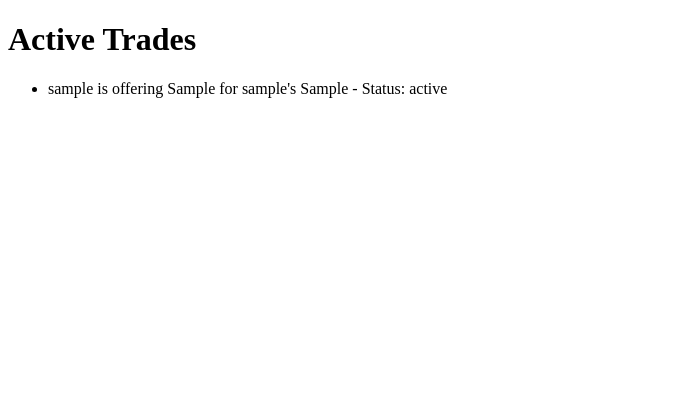
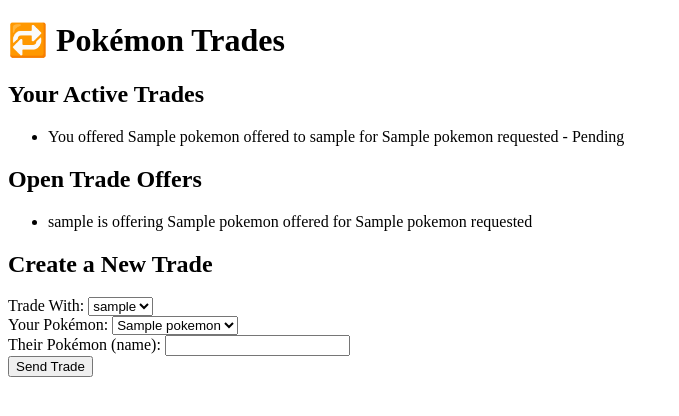
Before and after one commit to laurenaschmidt/project-2, a Django app: template PokeTrade/trading/templates/trading/trade_list.html in a window 1280 px wide. Shown: the part 26-442 px from the top of the page, without its empty margins (0-679 px from the left). Run offline with Django 3.2, Linux system fonts and the light colour scheme; the template is opened without the code that fills it: most values are stand-ins (such as "Sample title", 1, 10 or a date in 2020).

Commit message:
trading page

```diff
--- a/PokeTrade/trading/templates/trading/base.html
+++ b/PokeTrade/trading/templates/trading/base.html
@@ -9,7 +9,7 @@
     <nav>
         <a href="{% url 'trading:home' %}">Home</a> |
         <a href="{% url 'trading:profile' %}">Profile</a> |
-        <a href="{% url 'trading:trade' %}">Trading</a> |
+        <a href="{% url 'trading:trade_list' %}">Trading</a> |
         <a href="{% url 'trading:leaderboard' %}">Leaderboard</a> |
         <a href="{% url 'trading:marketplace' %}">Marketplace</a> |
         <a href="{% url 'trading:notifications' %}">Notifications</a> |
--- a/PokeTrade/trading/templates/trading/home.html
+++ b/PokeTrade/trading/templates/trading/home.html
@@ -23,7 +23,7 @@
         {% endfor %}
     </ul>
     <a href="{% url 'trading:profile' %}">Profile</a>
-    <a href="{% url 'trading:trade' %}">Trade</a>
+    <a href="{% url 'trading:trade_list' %}">Trade</a>
     <a href="{% url 'trading:marketplace' %}">Marketplace</a>
     <a href="{% url 'trading:leaderboard' %}">Leaderboard</a>
     <a href="{% url 'trading:notifications' %}">Notifications</a>
--- a/PokeTrade/trading/templates/trading/trade_list.html
+++ b/PokeTrade/trading/templates/trading/trade_list.html
@@ -1,18 +1,63 @@
 {% extends 'trading/base.html' %}
 {% block content %}
-<head>
-    <meta charset="UTF-8">
-    <meta name="viewport" content="width=device-width, initial-scale=1.0">
-    <title>Active Trades</title>
-</head>
-<body>
-    <h1>Active Trades</h1>
-    <ul>
-        {% for trade in trades %}
-            <li>
-                {{ trade.sender.user.username }} is offering {{ trade.pokemon_offered }} for {{ trade.receiver.user.username }}'s {{ trade.pokemon_requested }} - Status: {{ trade.status }}
-            </li>
-        {% endfor %}
-    </ul>
-</body>
+<h1>🔁 Pokémon Trades</h1>
+
+<h2>Your Active Trades</h2>
+<ul>
+  {% for trade in user_trades %}
+    <li>
+      You offered {{ trade.pokemon_offered.name }} to {{ trade.receiver.user.username }}
+      for {{ trade.pokemon_requested.name }}
+      {% if not trade.accepted %}
+        - Pending
+      {% else %}
+        - ✅ Accepted
+      {% endif %}
+    </li>
+  {% empty %}
+    <li>No trades yet.</li>
+  {% endfor %}
+</ul>
+
+<h2>Open Trade Offers</h2>
+<ul>
+  {% for trade in available_trades %}
+    <li>
+      {{ trade.sender.user.username }} is offering
+      {{ trade.pokemon_offered.name }} for
+      {{ trade.pokemon_requested.name }}
+      {% if trade.receiver == user_profile and not trade.accepted %}
+      <form method="post" action="{% url 'trading:accept_trade' trade.id %}">
+        {% csrf_token %}
+        <button type="submit">Accept</button>
+      </form>
+      {% endif %}
+    </li>
+  {% empty %}
+    <li>No open trades.</li>
+  {% endfor %}
+</ul>
+
+<h2>Create a New Trade</h2>
+<form method="post" action="{% url 'trading:create_trade' %}">
+  {% csrf_token %}
+  <label for="receiver">Trade With:</label>
+  <select name="receiver_id">
+    {% for user in other_users %}
+      <option value="{{ user.id }}">{{ user.user.username }}</option>
+    {% endfor %}
+  </select><br>
+
+  <label for="pokemon_offered">Your Pokémon:</label>
+  <select name="pokemon_offered_id">
+    {% for pokemon in user_profile.owned_pokemon.all %}
+      <option value="{{ pokemon.id }}">{{ pokemon.name }}</option>
+    {% endfor %}
+  </select><br>
+
+  <label for="pokemon_requested">Their Pokémon (name):</label>
+  <input type="text" name="pokemon_requested_name"><br>
+
+  <button type="submit">Send Trade</button>
+</form>
 {% endblock %}
--- a/PokeTrade/trading/urls.py
+++ b/PokeTrade/trading/urls.py
@@ -11,7 +11,6 @@ urlpatterns = [
     path('wishlist/', views.wishlist, name='wishlist'),
     path('leaderboard/', views.leaderboard, name='leaderboard'),
     path('profile/', views.profile, name='profile'),
-    path('trade/', views.trade, name='trade'),
     path('sale/', views.sale, name='sale'),
     path('notifications/', views.notifications, name='notifications'),
     path('profile/', views.profile, name='profile'),
@@ -26,4 +25,8 @@ urlpatterns = [
     path('favorite/<int:pokemon_id>/', views.favorite_pokemon, name='favorite_pokemon'),
     path('buy/<int:pokemon_id>/', views.buy_pokemon, name='buy_pokemon'),
     path('remove/<int:pokemon_id>/', views.remove_pokemon, name='remove_pokemon'),
+    path('trade/', views.trade_list, name='trade_list'),
+    path('create_trade/', views.create_trade, name='create_trade'),
+    path('accept_trade/<int:trade_id>/', views.accept_trade, name='accept_trade'),
+
 ]
```
Also changed, not shown: PokeTrade/trading/views.py (+49 -10 lines), PokeTrade/db.sqlite3.
